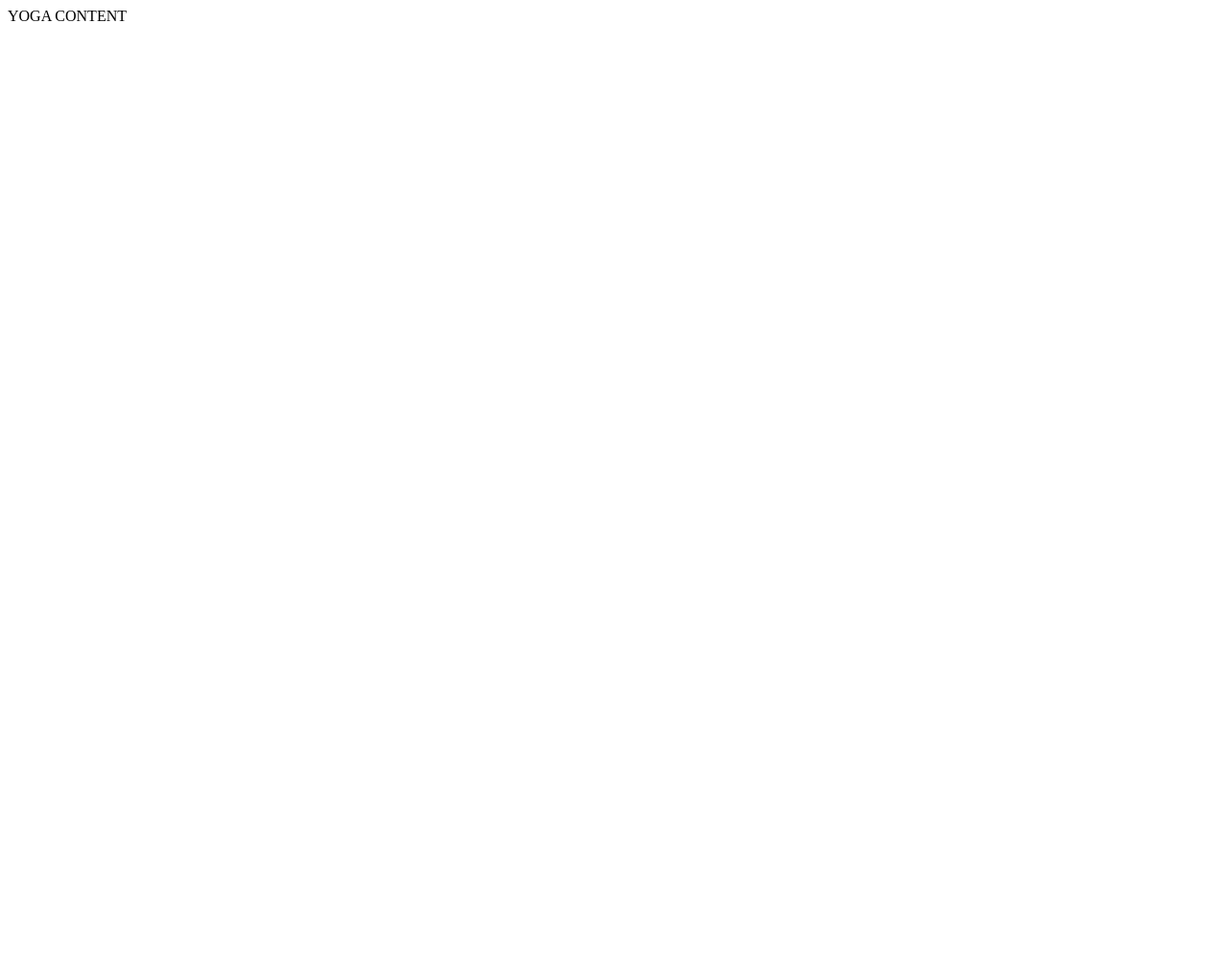
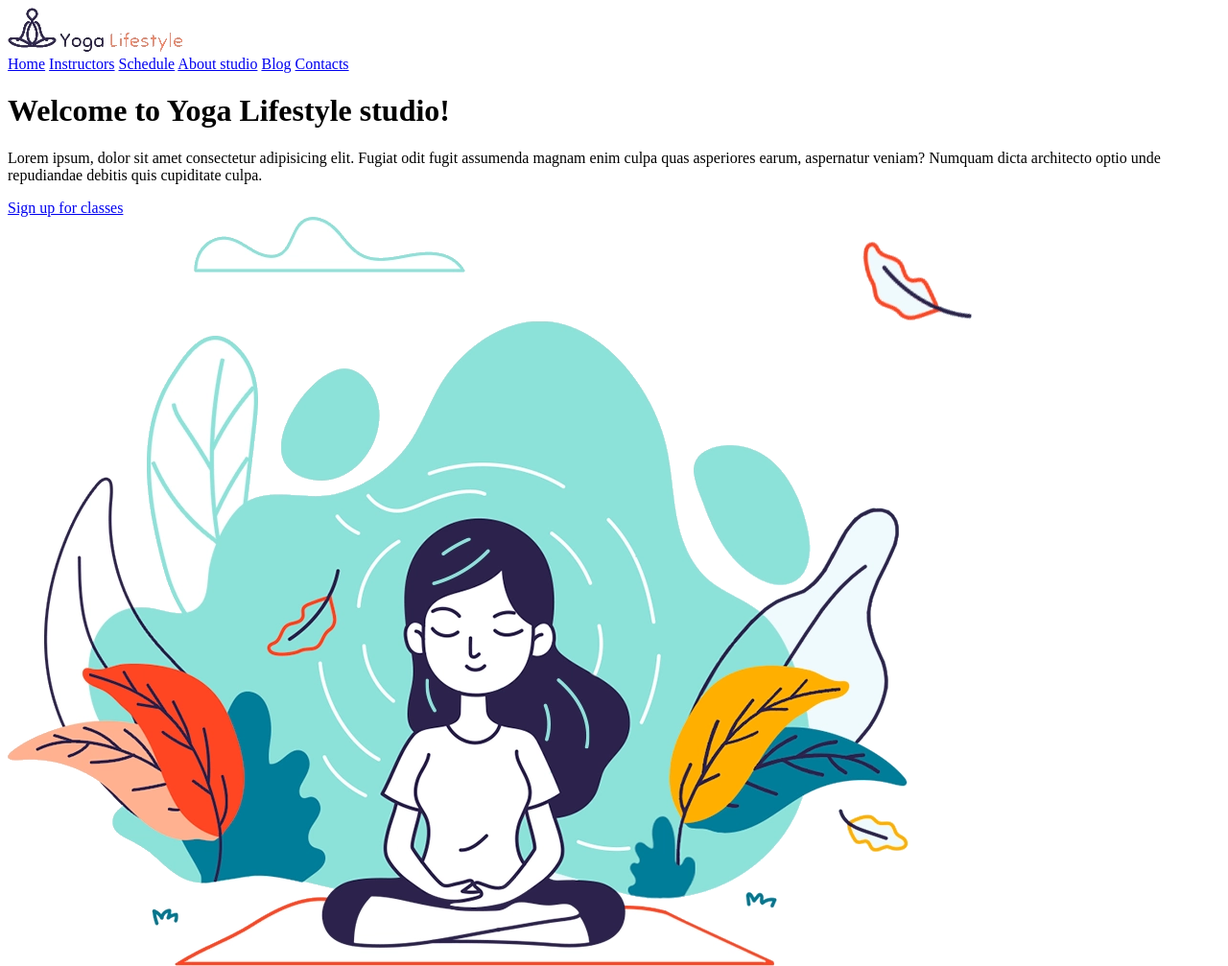
Before and after one commit to front-end-by-rimantas/32-grupe-yoga, a website: page index.html in a window 1280 px wide. Shown: the top 1007 px of the page at 96% size. Before the commit the page ends 800 px from the top, so only its background shows below. Drawn offline with Linux system fonts and the light colour scheme.

Commit message:
HTML structure and CSS selectors

```diff
--- a/css/main.css
+++ b/css/main.css
@@ -0,0 +1,41 @@
+body {
+}
+
+header {
+}
+
+header > img {
+}
+
+nav {
+}
+
+nav > a {
+}
+
+nav > a:hover {
+}
+
+nav > a:first-child {
+}
+
+main {
+}
+
+div {
+}
+
+h1 {
+}
+
+h1 > span {
+}
+
+p {
+}
+
+div > a {
+}
+
+main > img {
+}
--- a/index.html
+++ b/index.html
@@ -18,7 +18,25 @@
 </head>
 
 <body>
-    YOGA CONTENT
+    <header>
+        <img src="./img/logo.png" alt="Yoga logo">
+        <nav>
+            <a href="#">Home</a>
+            <a href="#">Instructors</a>
+            <a href="#">Schedule</a>
+            <a href="#">About studio</a>
+            <a href="#">Blog</a>
+            <a href="#">Contacts</a>
+        </nav>
+    </header>
+    <main>
+        <div>
+            <h1>Welcome to Yoga <span>Lifestyle</span> studio!</h1>
+            <p>Lorem ipsum, dolor sit amet consectetur adipisicing elit. Fugiat odit fugit assumenda magnam enim culpa quas asperiores earum, aspernatur veniam? Numquam dicta architecto optio unde repudiandae debitis quis cupiditate culpa.</p>
+            <a href="#">Sign up for classes</a>
+        </div>
+        <img src="./img/yoga-pose.png" alt="Yoga pose">
+    </main>
 </body>
 
 </html>
```
